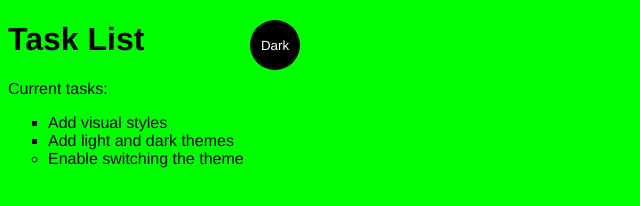
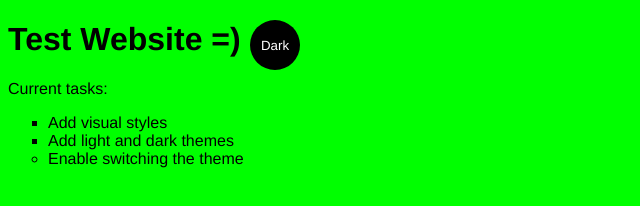
Before and after one commit to filipeloyola/teste_site, a plain HTML site: page index.html in a window 1280 px wide. Shown: the whole page, without its empty margins (0-640 px from the left). Drawn offline with Linux system fonts and the light colour scheme.

Commit message:
03 - 18/07/2025

```diff
--- a/index.html
+++ b/index.html
@@ -7,7 +7,7 @@
         <link rel="stylesheet" href="main.css">
     </head>
     <body class="light-theme">
-        <h1> Task List</h1>
+        <h1> Test Website =) </h1>
         <p id="msg">Current tasks: </p>
         <ul>
             <li class="list">Add visual styles</li>
```
